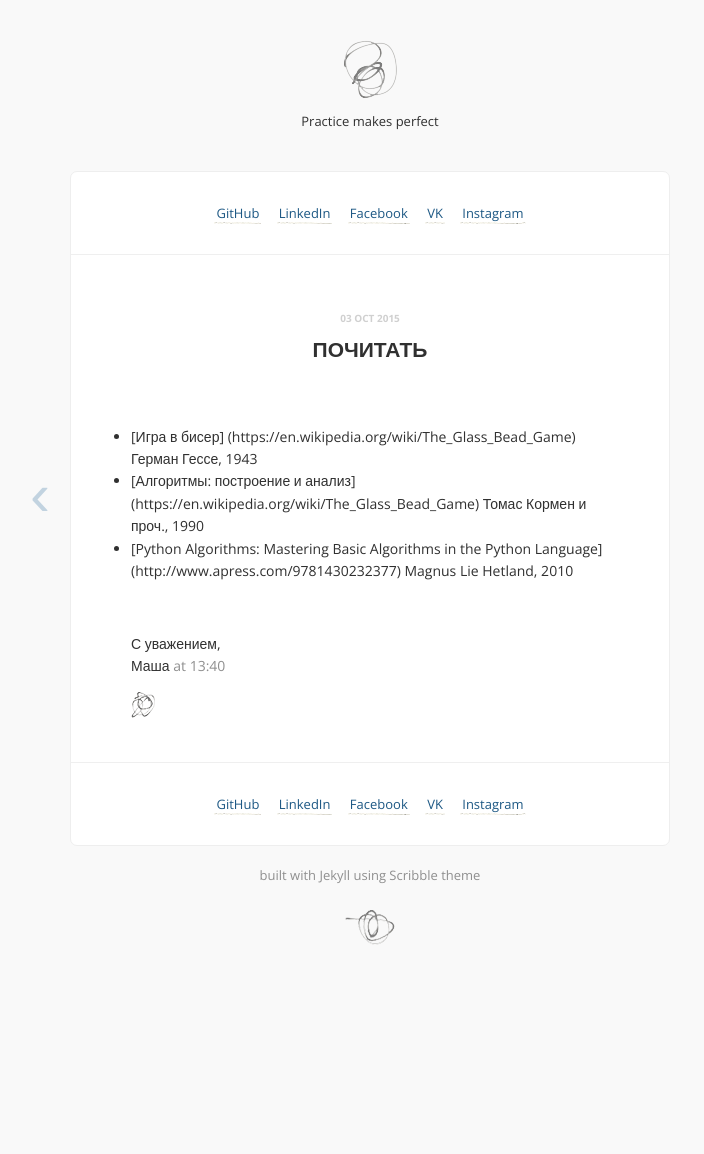
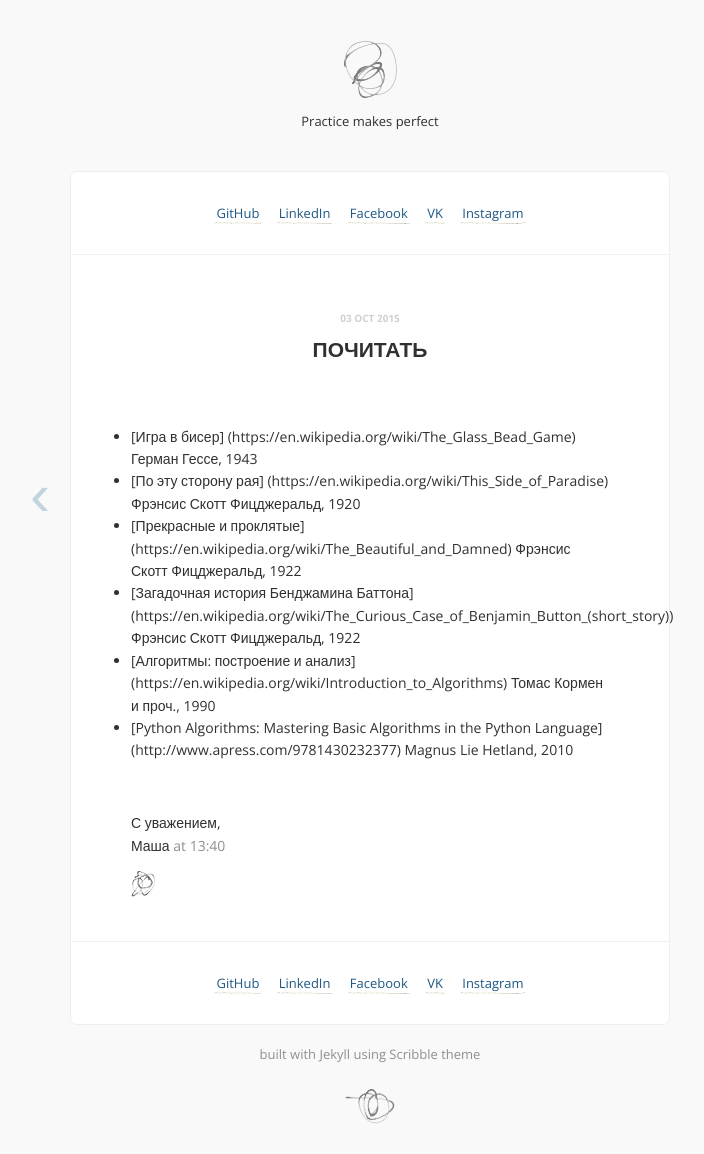
Before and after one commit to mary-sh/mary-sh.github.io, a Jekyll site: the page built from _posts/2015-10-03-library.markdown, in a window 1280 px wide. Shown: the whole page, without its empty margins (270-974 px from the left). Built offline with Jekyll 4.4.1, drawn with Linux system fonts in a browser that asks for light colours; Markdown is read by kramdown in place of the engine named in the settings; comment, search, counter and statistics services are not loaded; before the commit the page ends 975 px from its top, so only the background shows below that.

Commit message:
add books

```diff
--- a/_posts/2015-10-03-library.markdown
+++ b/_posts/2015-10-03-library.markdown
@@ -5,5 +5,8 @@ date:   2015-10-03 13:40:15
 ---
 
 - [Игра в бисер] (https://en.wikipedia.org/wiki/The_Glass_Bead_Game) Герман Гессе, 1943
-- [Алгоритмы: построение и анализ] (https://en.wikipedia.org/wiki/The_Glass_Bead_Game) Томас Кормен и проч., 1990
+- [По эту сторону рая] (https://en.wikipedia.org/wiki/This_Side_of_Paradise) Фрэнсис Скотт Фицджеральд, 1920
+- [Прекрасные и проклятые] (https://en.wikipedia.org/wiki/The_Beautiful_and_Damned) Фрэнсис Скотт Фицджеральд, 1922
+- [Загадочная история Бенджамина Баттона] (https://en.wikipedia.org/wiki/The_Curious_Case_of_Benjamin_Button_(short_story)) Фрэнсис Скотт Фицджеральд, 1922
+- [Алгоритмы: построение и анализ] (https://en.wikipedia.org/wiki/Introduction_to_Algorithms) Томас Кормен и проч., 1990
 - [Python Algorithms: Mastering Basic Algorithms in the Python Language] (http://www.apress.com/9781430232377) Magnus Lie Hetland, 2010
```
